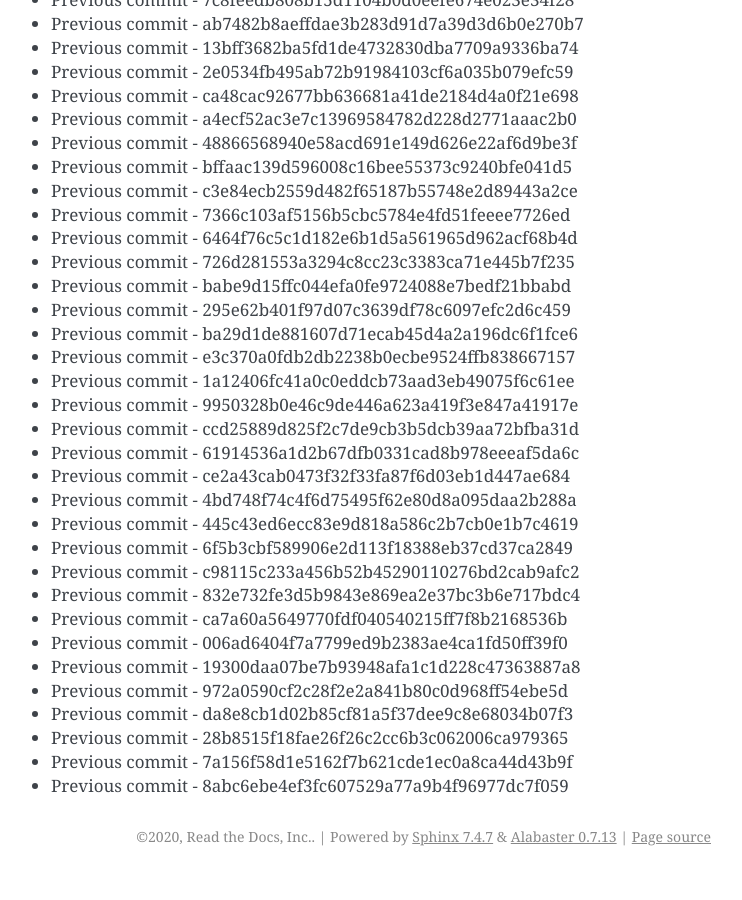
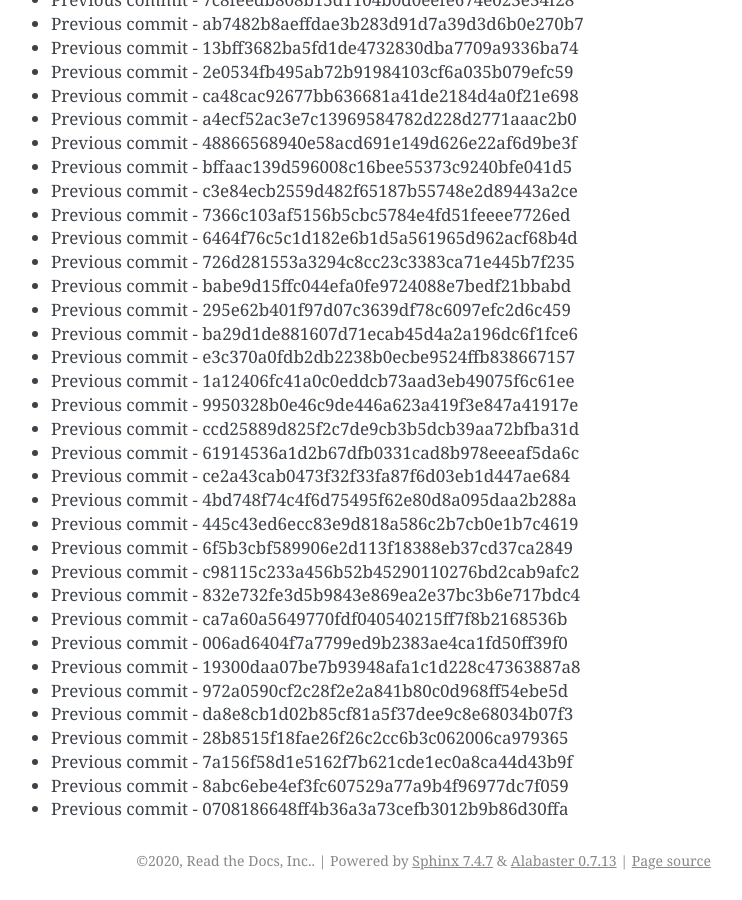
Before and after one commit to readthedocs/rtd-git-stresstest, a Sphinx documentation site: the page built from docs/updates.rst, in a window 1280 px wide and 900 px high, scrolled down 3249 px. Shown: the whole window, without its empty margins (399-1141 px from the left). Built offline with Sphinx 7.4.7, drawn with Linux system fonts in a browser that asks for light colours; before the commit the page ends 4125 px from its top, so only the background shows below that.

Commit message:
Generating commit from previous: 0708186648ff4b36a3a73cefb3012b9b86d30ffa

```diff
--- a/docs/updates.rst
+++ b/docs/updates.rst
@@ -168,3 +168,4 @@ It can be tested for any performance characteristics.
 * Previous commit - 28b8515f18fae26f26c2cc6b3c062006ca979365
 * Previous commit - 7a156f58d1e5162f7b621cde1ec0a8ca44d43b9f
 * Previous commit - 8abc6ebe4ef3fc607529a77a9b4f96977dc7f059
+* Previous commit - 0708186648ff4b36a3a73cefb3012b9b86d30ffa
```
